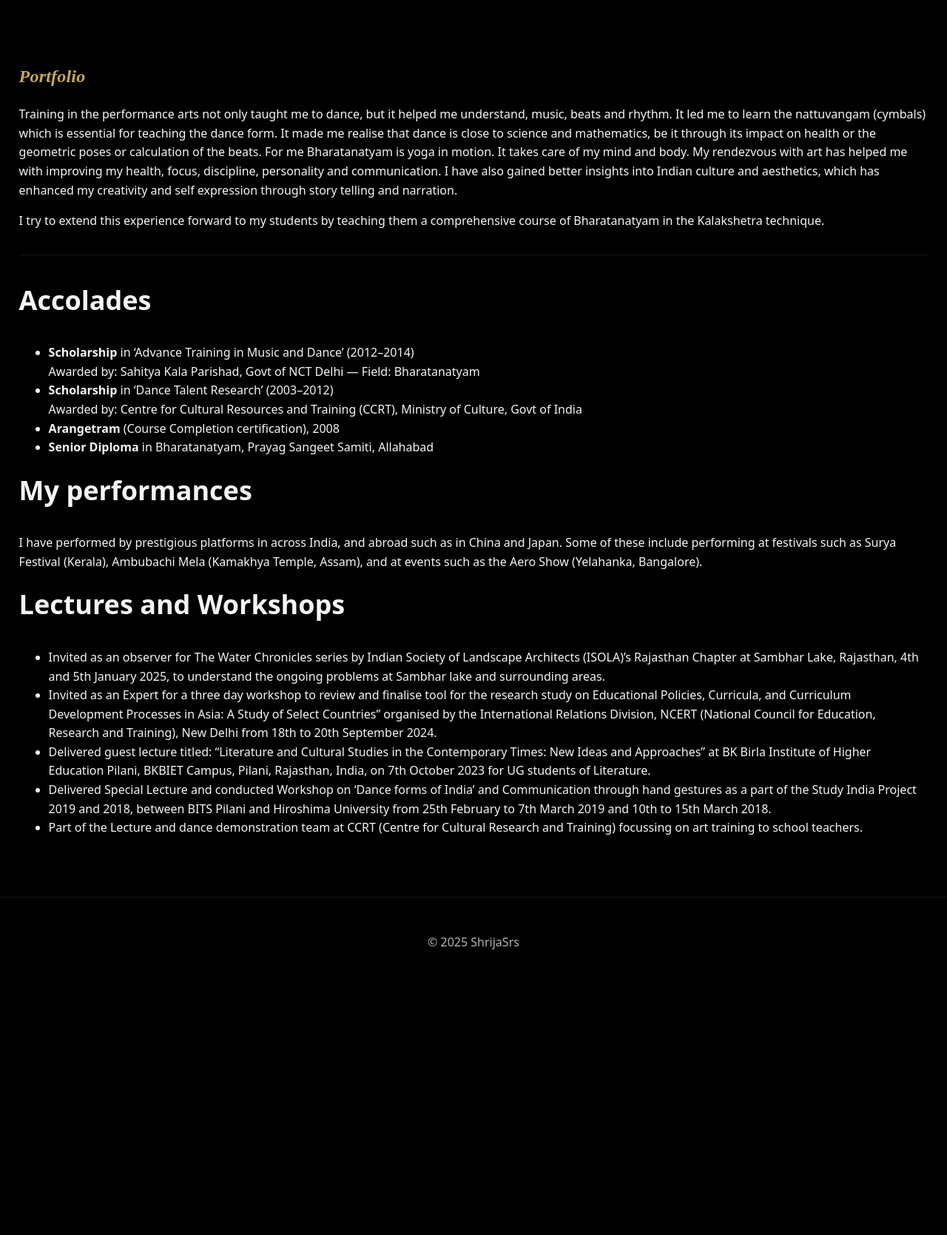
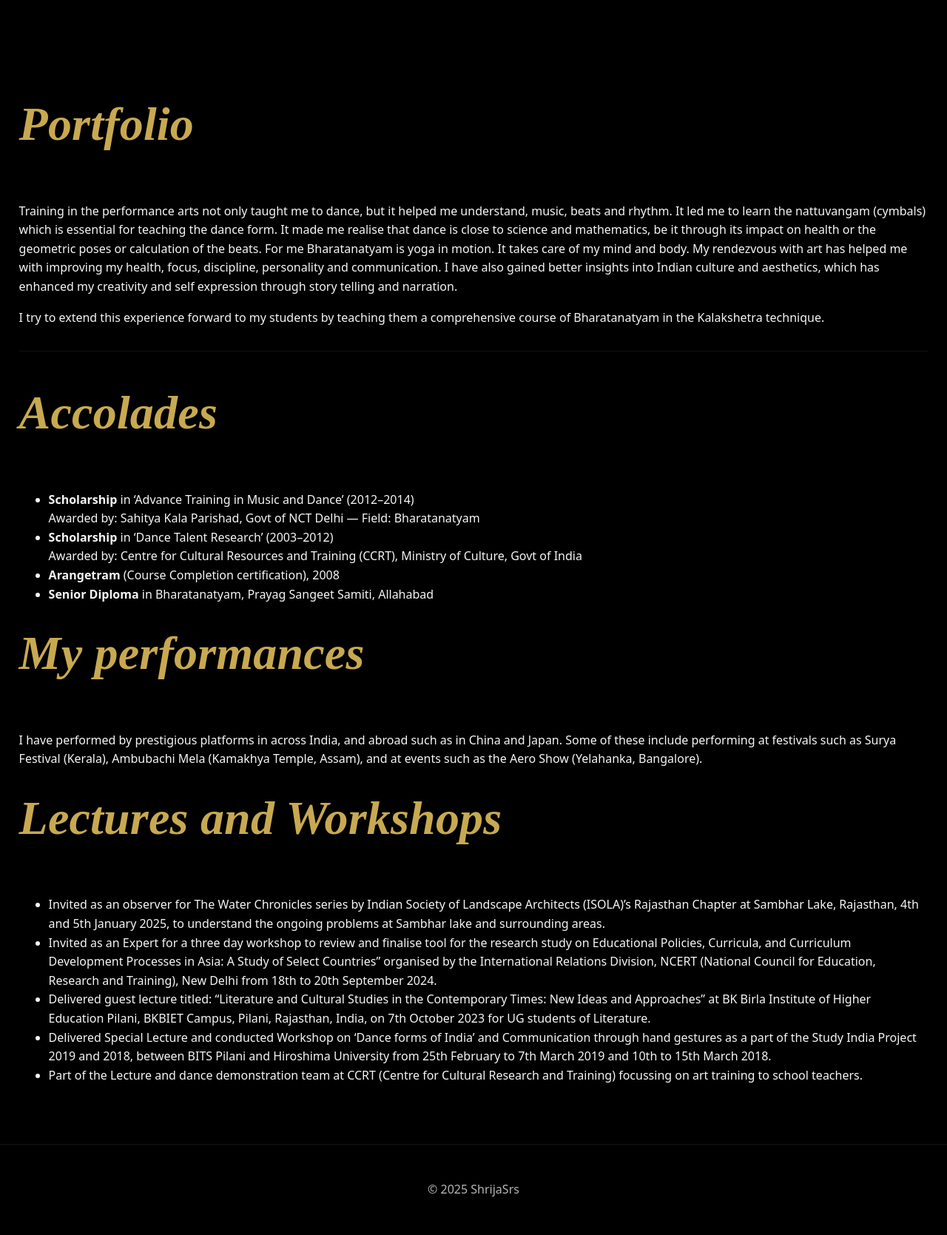
Before and after one commit to techunderfive/Bharatnatyam-Srs, a Jekyll site: the page built from portfolio/index.html, in a window 1280 px wide. Shown: the whole page at 74% size. Built offline with Jekyll 4.4.1, drawn with Linux system fonts in a browser that asks for light colours; some web fonts are replaced; before the commit the page ends 1334 px from its top, so only the background shows below that.

Commit message:
Portfolio: make all headings h1-sized; fix background image path to ../images/main.jpg

```diff
--- a/assets/css/style.css
+++ b/assets/css/style.css
@@ -156,13 +156,21 @@ html { scroll-behavior: smooth; }
   content: "";
   position: fixed;
   inset: 0;
-  background: linear-gradient(var(--bg-overlay), var(--bg-overlay)), url('../assets/images/main.jpg') center/cover no-repeat;
+  background: linear-gradient(var(--bg-overlay), var(--bg-overlay)), url('../images/main.jpg') center/cover no-repeat;
   filter: blur(4px) saturate(0.8);
   opacity: 0.7;
   z-index: -1;
 }
 .page-portfolio #content { position: relative; }
-.page-portfolio h1 { font-family: 'Playfair Display', serif; font-style: italic; font-weight: 600; letter-spacing: .2px; color: #C8A951; }
+.page-portfolio h1,
+.page-portfolio h2 {
+  font-family: 'Playfair Display', serif;
+  font-style: italic;
+  font-weight: 600;
+  letter-spacing: .2px;
+  color: #C8A951;
+  font-size: clamp(2.25rem, 6vw, 4rem);
+}
 
 /* Split layout (image + content) for About */
 #about .split { display: grid; grid-template-columns: 1fr; gap: 1rem; align-items: start; }
```
